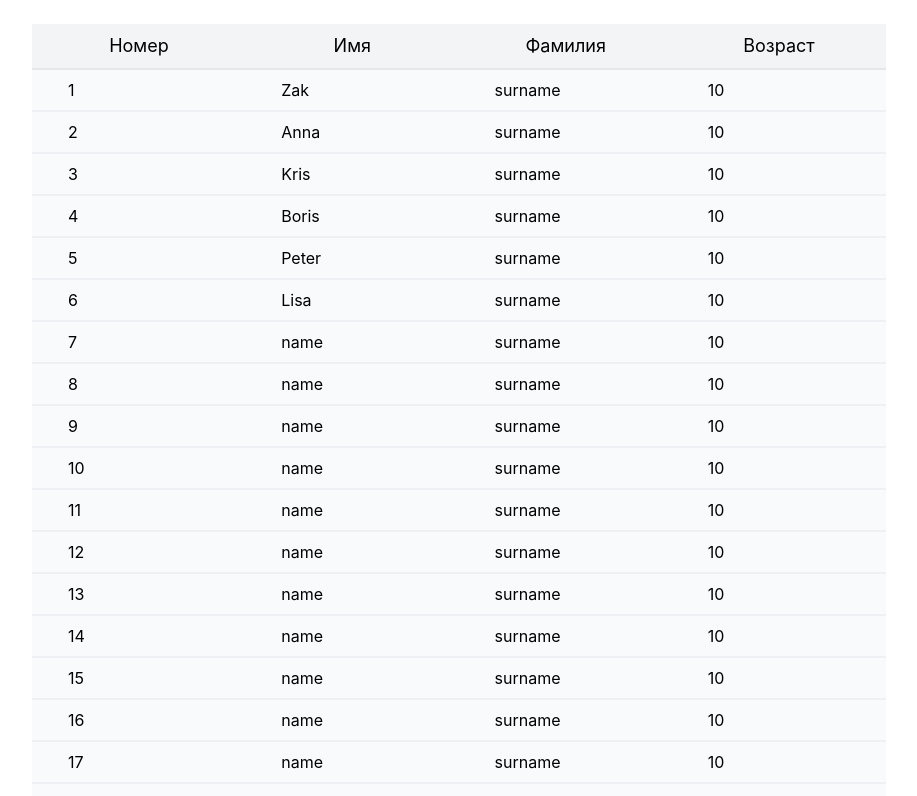
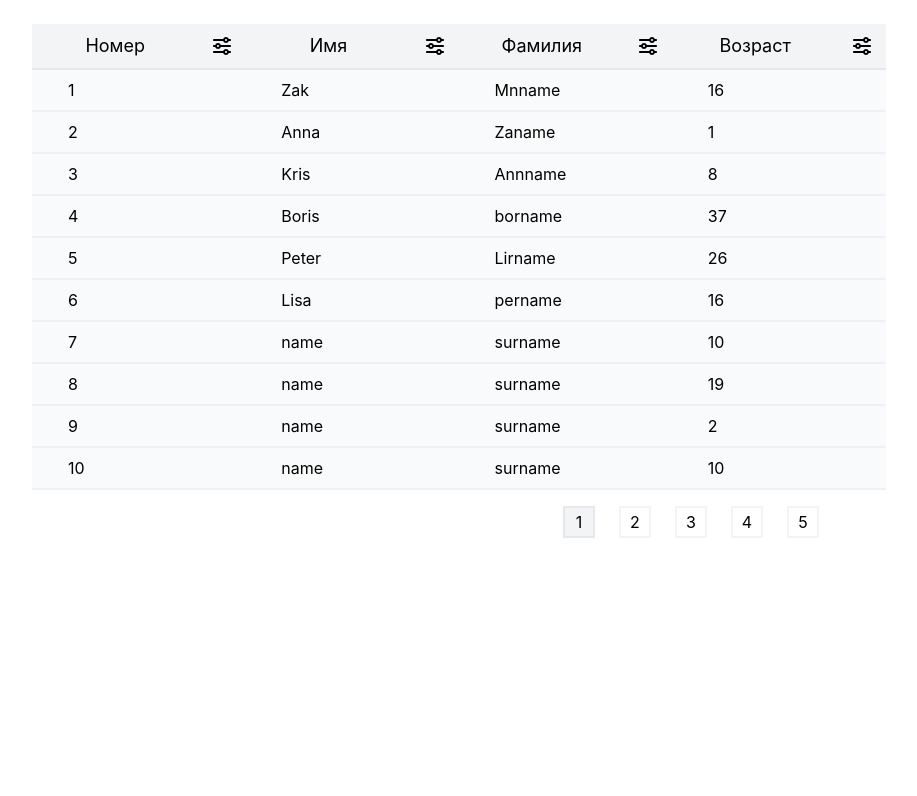
Before and after one commit to erkozlova/crazy-panda, a React (Create React App) app: page / in a window 1280 px wide. Shown: the top 796 px of the page, without its empty margins (181-1098 px from the left). Built offline with nearby package versions, Linux system fonts and the light colour scheme.

Commit message:
Sort ang navigation

```diff
--- a/src/components/Table/Table.js
+++ b/src/components/Table/Table.js
@@ -4,22 +4,40 @@ import Navigation from './components/Navigation';
 import Main from './components/Main';
 
 const Table = ({titles, dataDefault}) => {
+  const sortFlagDefault = titles.reduce((prev, curr) => {
+    prev[curr.id] = 1;
+    return prev;
+  },{});
+
   const [currentPage, setCurrentPage] = useState(1);
   const [data, setData] = useState(dataDefault);
-  const itemsPerPage = 30;
+  const [sortFlag, setSortFlag] = useState(sortFlagDefault);
+
+  const itemsPerPage = 10;
   const lastIndex = currentPage * itemsPerPage;
   const firstIndex = lastIndex - itemsPerPage;
-  // console.log(data, lastIndex, firstIndex);
   const dataPerPage = data.slice(firstIndex, lastIndex);
-  // console.log('dataPerPage', dataPerPage);
 
   const navigate = (pageNumber) => {
     setCurrentPage(pageNumber);
   };
 
   const sortColumn = (title) => {
-    setData((data) => data.sort((a,b) => (a[title.id] > b[title.id] ? 1: -1)));
-    // console.log(data);
+    switch(sortFlag[title.id]) {
+      case 0:
+        setData(dataDefault);
+        setSortFlag((sortFlag) => { return {...sortFlag, [title.id]: 1};});
+        break;
+      case 1:
+        setData((data) => [...data].sort(title.sorter));
+        setSortFlag((sortFlag) => { return {...sortFlag, [title.id]: -1};});
+        break;
+      case -1:
+        setData((data) => [...data].sort(title.sorter).reverse());
+        setSortFlag((sortFlag) => { return {...sortFlag, [title.id]: 0};});
+        break;
+      default:
+    };
   }
 
 
@@ -27,7 +45,7 @@ const Table = ({titles, dataDefault}) => {
     <div className='mt-6 mb-16'>
       <Titles titles={titles} sortColumn={sortColumn}/>
       <Main dataPerPage={dataPerPage} titles={titles}/>
-      <Navigation count={Math.ceil(data.length/itemsPerPage)} navigate={navigate} />
+      <Navigation count={Math.ceil(data.length/itemsPerPage)} navigate={navigate} currentPage={currentPage}/>
     </div>
   );
 
--- /dev/null
+++ b/src/components/Table/components/Filter.js
@@ -0,0 +1,11 @@
+import React from 'react';
+
+const Filter = () => {
+  return (
+    <div >
+      <input></input>
+    </div>
+  );
+}
+
+export default Filter;
--- a/src/components/Table/components/Navigation.js
+++ b/src/components/Table/components/Navigation.js
@@ -1,17 +1,44 @@
 import React from 'react';
 
- const Navigation = ({count, navigate}) => {
+function numbersArrayCreate(pages, pagesCount, currentPage) {
+  if(pagesCount>5) {
+    if ( currentPage >= pagesCount-2 ) {
+      for (let i=pagesCount-4;i<=pagesCount;i++) {
+        pages.push(i);
+      }
+    }
+    if(currentPage>3 && currentPage < pagesCount-2) {
+      for (let i=currentPage-2; i<=currentPage+2;i++) {
+        pages.push(i);
+        if(i === pagesCount) break;
+      }
+    }
+    if (currentPage <= 3) {
+      for(let i=1; i<=5;i++) {
+        pages.push(i);
+        if(i === pagesCount) break;
+      }
+    }
+  } else {
+    for (let i =1; i<=pagesCount; i++) {
+      pages.push(i);
+    }
+  }
+}
+
+ const Navigation = ({count, navigate, currentPage}) => {
+   const STYLE = 'w-8 h-8 mr-6 text-center border-2 border-opacity-50';
+   const STYLE_ACTIVE = 'w-8 h-8 mr-6 text-center border-2 bg-gray-100';
+
    const numbers = [];
 
-  for(let i = 1;i < count + 1;i++) {
-    numbers.push(i);
-  }
+  numbersArrayCreate(numbers, count, currentPage);
 
   return (
     <div className = 'py-4 flex justify-end'>
       <div className = 'mr-64 flex'>
         {
-          numbers.map((number) => (<button className = 'w-8 h-8 mr-6 text-center border-2 border-opacity-50' onClick={() => navigate(number)}>{number}</button>))
+          numbers.map((number) => (<button className = {currentPage === number? STYLE_ACTIVE : STYLE} onClick={() => navigate(number)}>{number}</button>))
         }
       </div>
     </div>
--- a/src/components/Table/components/Titles.js
+++ b/src/components/Table/components/Titles.js
@@ -1,10 +1,14 @@
 import React from 'react';
+import filter from '../../../filter.svg';
 
 const Titles = ({titles, sortColumn}) => {
   return (
     <div className="m-auto w-2/3 flex justify-around bg-gray-100 border-b-2">
       {titles.map((item) => (
-        <button className='w-1/6 py-2 text-lg' onClick={() => sortColumn(item)}>{item.title}</button>
+        <>
+          <button className='w-1/6 py-2 text-lg' onClick={() => sortColumn(item)}>{item.title}</button>
+          <button><img src={filter} alt='Фильтер'/></button>
+        </>
       ))}
     </div>
   );
--- a/src/data/data_1.js
+++ b/src/data/data_1.js
@@ -1,46 +1,46 @@
 export const TITLE_FIRST = [
-  { title: "Номер", id: "numberIndex" },
-  { title: "Имя", id: "nameIndex" },
-  { title: "Фамилия", id: "surnameIndex" },
-  { title: "Возраст", id: "ageIndex" },
+  { title: "Номер", id: "numberIndex", sorter: (a,b) => (a.numberIndex > b.numberIndex? 1: -1)},
+  { title: "Имя", id: "nameIndex", sorter: (a,b) => (a['nameIndex'].toLowerCase() > b['nameIndex'].toLowerCase() ? 1: -1) },
+  { title: "Фамилия", id: "surnameIndex", sorter: (a,b) => (a['surnameIndex'].toLowerCase() > b['surnameIndex'].toLowerCase() ? 1: -1) },
+  { title: "Возраст", id: "ageIndex", sorter: (a,b) => (a.ageIndex - b.ageIndex)},
 ];
 
 export const DATA_FIRST = [
   {
     numberIndex: 1,
     nameIndex: "Zak",
-    surnameIndex: "surname",
-    ageIndex: 10,
+    surnameIndex: "Mnname",
+    ageIndex: 16,
   },
   {
     numberIndex: 2,
     nameIndex: "Anna",
-    surnameIndex: "surname",
-    ageIndex: 10,
+    surnameIndex: "Zaname",
+    ageIndex: 1,
   },
   {
     numberIndex: 3,
     nameIndex: "Kris",
-    surnameIndex: "surname",
-    ageIndex: 10,
+    surnameIndex: "Annname",
+    ageIndex: 8,
   },
   {
     numberIndex: 4,
     nameIndex: "Boris",
-    surnameIndex: "surname",
-    ageIndex: 10,
+    surnameIndex: "borname",
+    ageIndex: 37,
   },
   {
     numberIndex: 5,
     nameIndex: "Peter",
-    surnameIndex: "surname",
-    ageIndex: 10,
+    surnameIndex: "Lirname",
+    ageIndex: 26,
   },
   {
     numberIndex: 6,
     nameIndex: "Lisa",
-    surnameIndex: "surname",
-    ageIndex: 10,
+    surnameIndex: "pername",
+    ageIndex: 16,
   },
   {
     numberIndex: 7,
@@ -52,13 +52,13 @@ export const DATA_FIRST = [
     numberIndex: 8,
     nameIndex: "name",
     surnameIndex: "surname",
-    ageIndex: 10,
+    ageIndex: 19,
   },
   {
     numberIndex: 9,
     nameIndex: "name",
     surnameIndex: "surname",
-    ageIndex: 10,
+    ageIndex: 2,
   },
   {
     numberIndex: 10,
```
Also changed, not shown: src/filter.svg (added).
